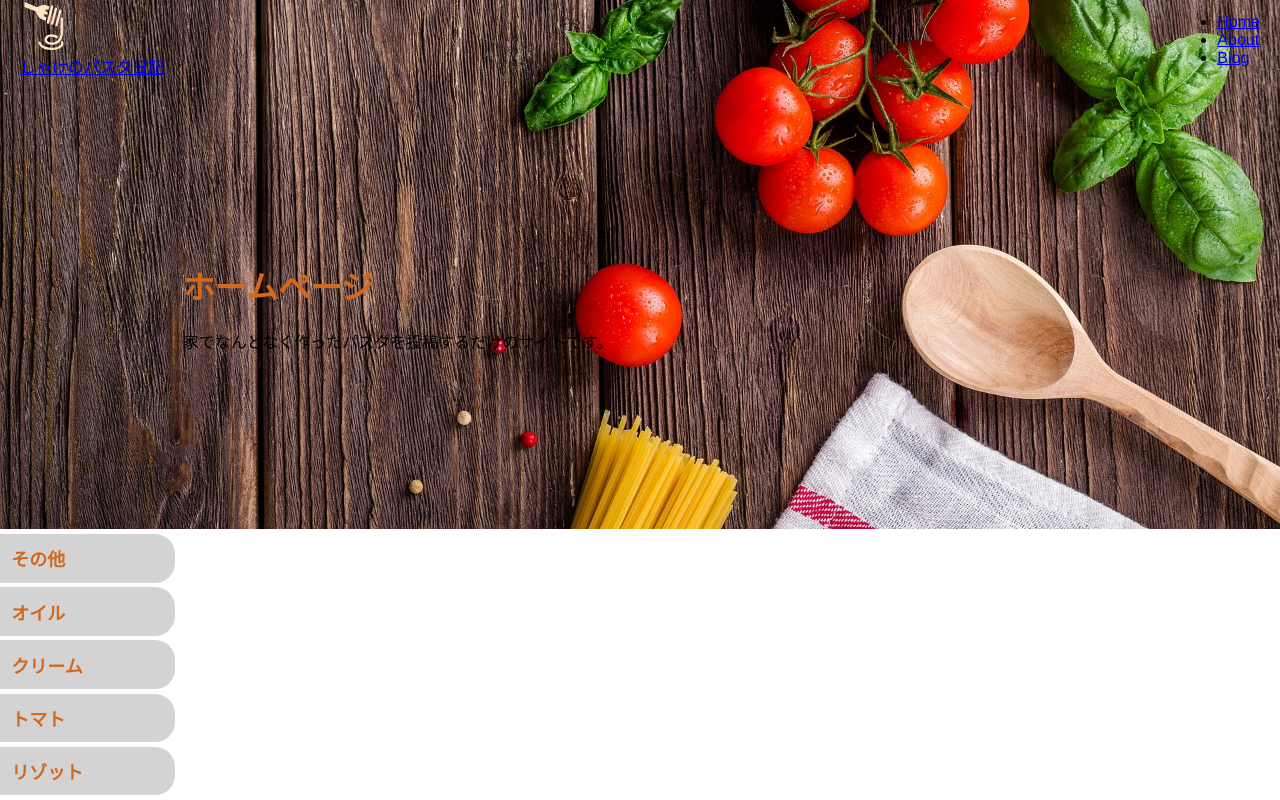
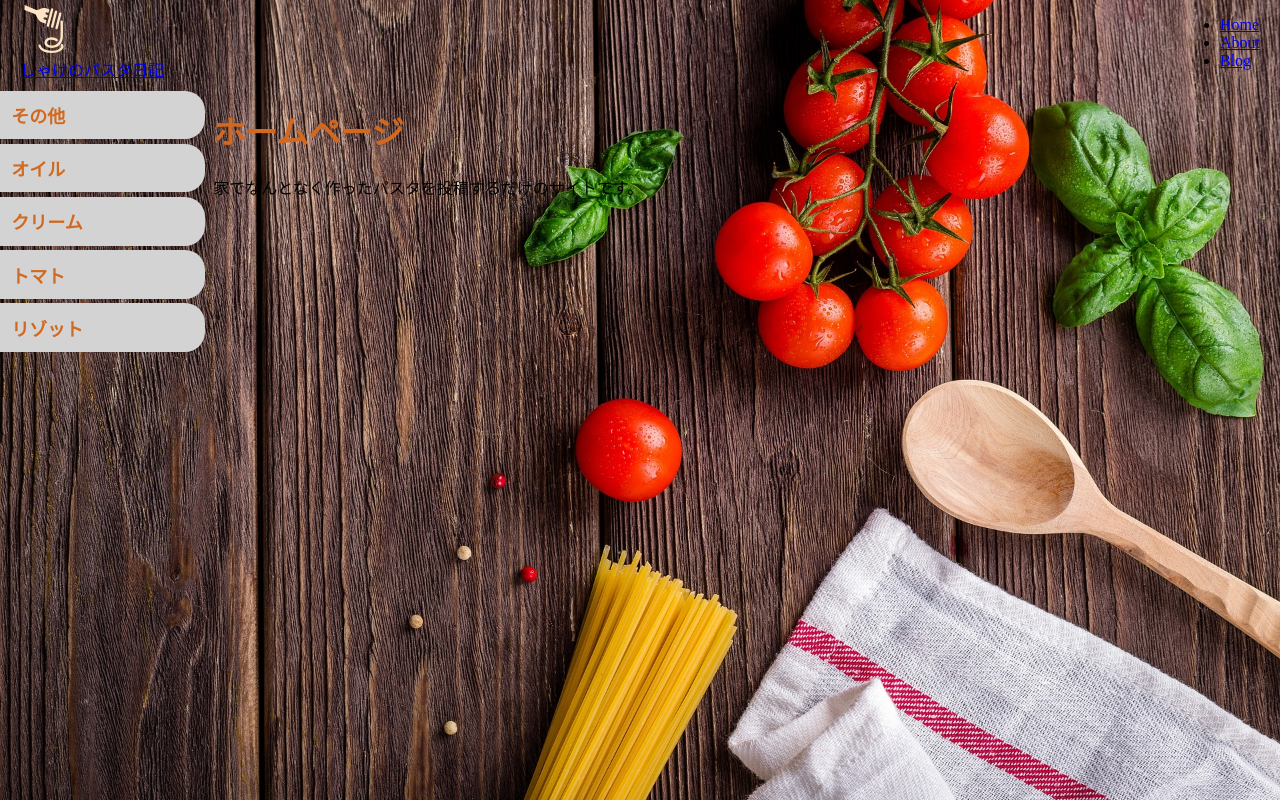
Before and after one commit to Kota-Ohno/pasta-diary, a Gatsby site: page / in a window 1280 px wide. Built offline with nearby package versions, Linux system fonts and the light colour scheme; Gatsby itself is replaced by a stand-in of ours.

Commit message:
layoutのMUI化

```diff
--- a/src/components/layout.jsx
+++ b/src/components/layout.jsx
@@ -1,46 +1,58 @@
-import * as React from "react"
-import { StaticImage } from "gatsby-plugin-image"
-import {
-  container,
-  background,
-  header,
-  leftSidebar,
-  rightSidebar,
-  main,
-  footer,
-} from "./layout.module.css"
-import Header from "./header"
-import LeftSidebar from "./leftSidebar"
-import RightSidebar from "./rightSidebar"
-import Main from "./main"
-import Footer from "./footer"
+import React, { useState, useEffect, useRef } from "react";
+import { StaticImage } from "gatsby-plugin-image";
+import Header from "./header";
+import LeftSidebar from "./leftSidebar";
+import RightSidebar from "./rightSidebar";
+import Main from "./main";
+import Footer from "./footer";
+import { Grid } from "@mui/material";
 
 // 余白部分を消去するのに必要
-import "../styles/styles.css"
+import "../styles/styles.css";
 
 const Layout = ({ pageTitle, children }) => {
+  const headerRef = useRef(null); // ヘッダーのrefを作成
+  const [headerHeight, setHeaderHeight] = useState(0); // ヘッダーの高さを保存するステート
+
+  useEffect(() => {
+    // ヘッダーの高さを取得してステートを更新
+    if (headerRef.current) {
+      setHeaderHeight(headerRef.current.offsetHeight);
+    }
+  }, []); // 空の依存配列を指定して、コンポーネントのマウント時にのみ実行
+
   return (
-    <div className={container}>
+    <Grid container sx={{ height: '100vh', width: '100vw', alignItems: 'flex-start' }}>
       <StaticImage
-        className={background}
-        alt="スパゲティの背景"
+        alt="スパゲティ"
         src="../images/background.jpg"
-        height={1024} // モバイル時に背景を表示するのに必要？
+        style={{ position: "absolute", height: '100%', width: '100%', zIndex: -2 }}
       />
+      <Grid item xs={12} ref={headerRef}>
+        <Header></Header>
+      </Grid>
+      <Grid item md={2} sx={{ display: { xs: 'none', md: 'block' } }}>
+        <LeftSidebar></LeftSidebar>
+      </Grid>
+      <Grid item xs={12} md={8} sx={{
+        height: `calc(100vh - ${headerHeight}px)`, // ヘッダーの高さを使用
+        overflowY: 'scroll',
+        '-ms-overflow-style': 'none', // IE, Edge対応
+        'scrollbar-width': 'none', // Firefox対応
+        '&::-webkit-scrollbar': {
+          display: 'none', // Chrome, Safari対応
+        }
+      }}>
+        <Main pageTitle={pageTitle}>{children}</Main>
+      </Grid>
+      <Grid item md={2} sx={{ display: { xs: 'none', md: 'block' } }}>
+        <RightSidebar></RightSidebar>
+      </Grid>
+      <Grid item xs={12} sx={{ display: { md: 'none' } }}>
+        <Footer></Footer>
+      </Grid>
+    </Grid>
+  );
+};
 
-      <Header className={header}></Header>
-
-      <LeftSidebar className={leftSidebar}></LeftSidebar>
-
-      <RightSidebar className={rightSidebar}></RightSidebar>
-
-      <Main className={main} pageTitle={pageTitle}>
-        {children}
-      </Main>
-
-      <Footer className={footer}></Footer>
-    </div>
-  )
-}
-
-export default Layout
+export default Layout;
--- a/src/components/layout.module.css
+++ /dev/null
@@ -1,58 +0,0 @@
-.container {
-  font-family: Helvetica, Arial, sans-serif;
-  display: grid;
-  height: 100vh;
-  width: 100vw;
-  grid-template-rows: [header] 80px [middleContainer] 1fr [footer] 80px;
-  grid-template-columns: [leftSidebar] 1fr [main] 5fr [rightSidebar] 1fr;
-}
-.background {
-  grid-row: 1/-1;
-  grid-column: 1/-1;
-  z-index: -2;
-  height: 100%;
-}
-
-.header {
-  grid-row: header;
-  grid-column: 1/-1;
-}
-
-.left-sidebar {
-  grid-row: middleContainer;
-  grid-column: leftSidebar;
-}
-
-.right-sidebar {
-  grid-row: middleContainer;
-  grid-column: rightSidebar;
-}
-
-.main {
-  grid-row: 2/4;
-  grid-column: main;
-  display: grid;
-  overflow-y: scroll;
-  -ms-overflow-style: none; /* IE, Edge対応 */
-  scrollbar-width: none; /* Firefox対応 */
-}
-/* Chrome, Safari対応 */
-.main::-webkit-scrollbar{
-  display: none;
-}
-@media (max-width: 768px) {
-  .main {
-    grid-row: middleContainer;
-    grid-column: 1/-1;
-  }
-}
-
-.footer {
-  grid-row: footer;
-  grid-column: 1/-1;
-}
-@media (min-width: 769px) {
-  .footer {
-    display: none;
-  }
-}
```
